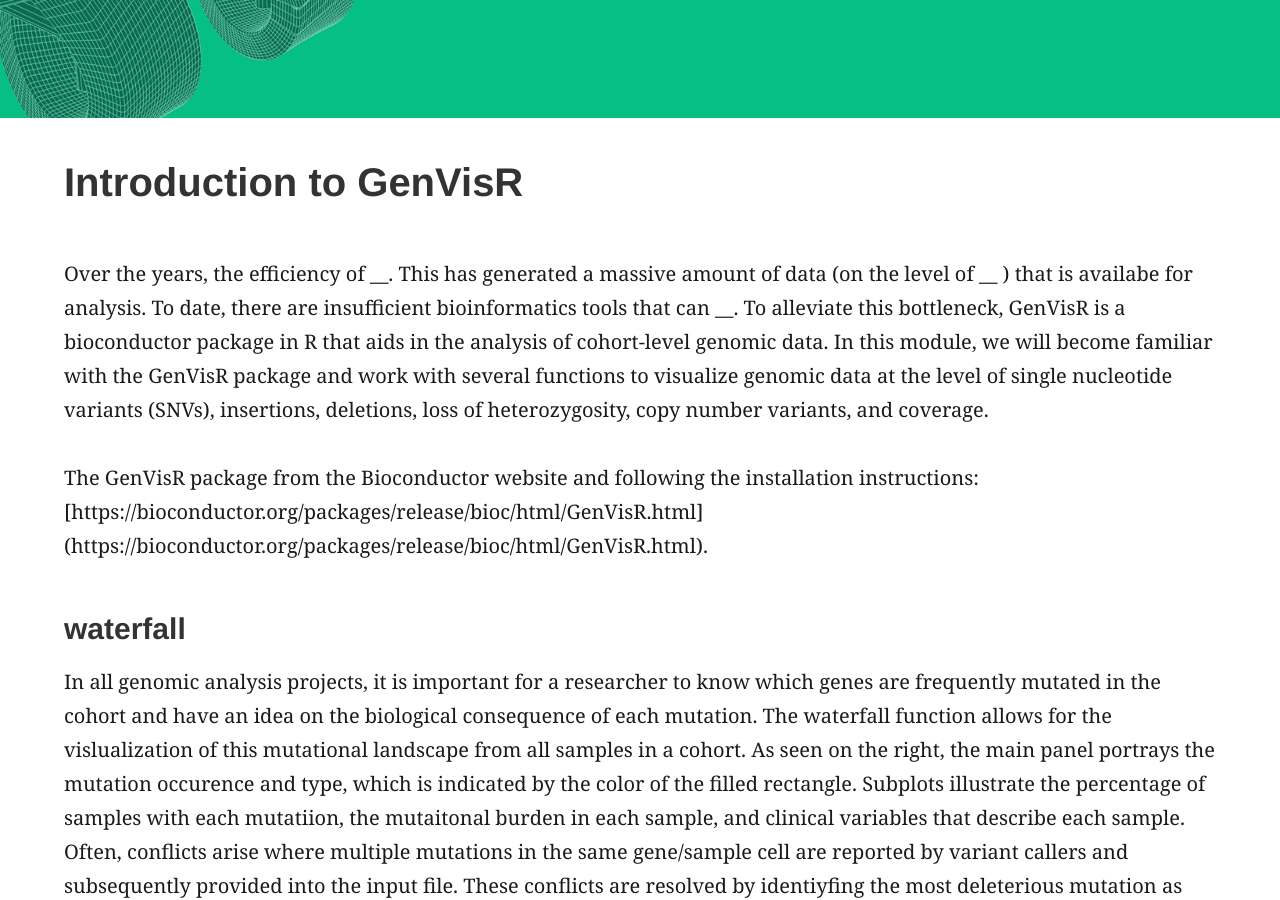
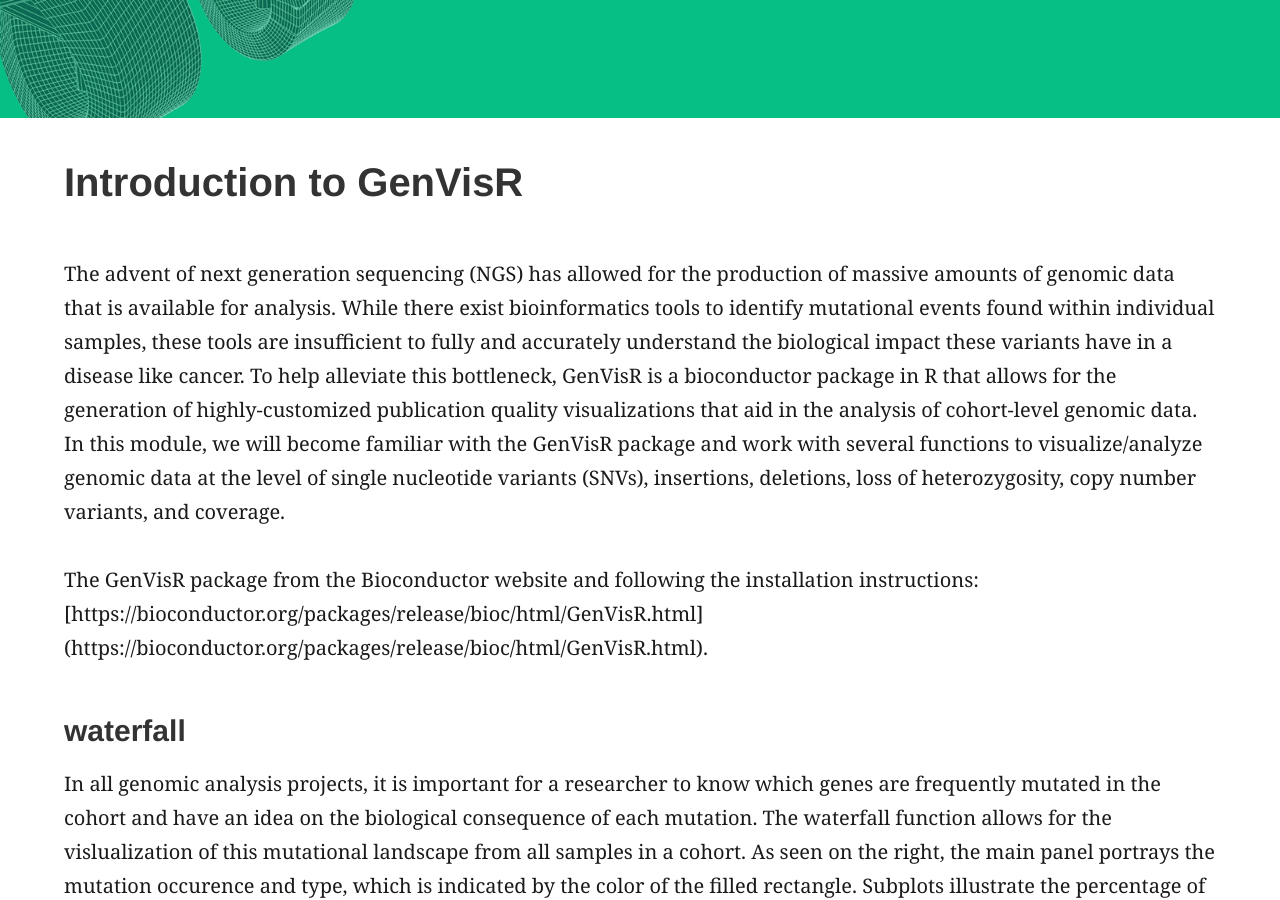
Before and after one commit to griffithlab/genviz.org, a Jekyll site: the page built from _posts/0006-01-01-PopularGenomicVisualizationWithGenVisR.md, in a window 1280 px wide and 900 px high, scrolled down 306 px. Built offline with Jekyll 4.4.1, drawn with Linux system fonts in a browser that asks for light colours.

Commit message:
Module 3: GenVisR - Draft 2

```diff
--- a/_posts/0006-01-01-PopularGenomicVisualizationWithGenVisR.md
+++ b/_posts/0006-01-01-PopularGenomicVisualizationWithGenVisR.md
@@ -9,7 +9,7 @@ date: 0006-01-01
 ---
 
 <!-- Introduce GenVisR and the problem it solves -->
-Over the years, the efficiency of __. This has generated a massive amount of data (on the level of __ ) that is availabe for analysis. To date, there are insufficient bioinformatics tools that can __. To alleviate this bottleneck, GenVisR is a bioconductor package in R that aids in the analysis of cohort-level genomic data. In this module, we will become familiar with the GenVisR package and work with several functions to visualize genomic data at the level of single nucleotide variants (SNVs), insertions, deletions, loss of heterozygosity, copy number variants, and coverage.
+The advent of next generation sequencing (NGS) has allowed for the production of massive amounts of genomic data that is available for analysis. While there exist bioinformatics tools to identify mutational events found within individual samples, these tools are insufficient to fully and accurately understand the biological impact these variants have in a disease like cancer. To help alleviate this bottleneck, GenVisR is a bioconductor package in R that allows for the generation of highly-customized publication quality visualizations that aid in the analysis of cohort-level genomic data. In this module, we will become familiar with the GenVisR package and work with several functions to visualize/analyze genomic data at the level of single nucleotide variants (SNVs), insertions, deletions, loss of heterozygosity, copy number variants, and coverage.
 
 The GenVisR package from the Bioconductor website and following the installation instructions: [https://bioconductor.org/packages/release/bioc/html/GenVisR.html] (https://bioconductor.org/packages/release/bioc/html/GenVisR.html).
 
```
